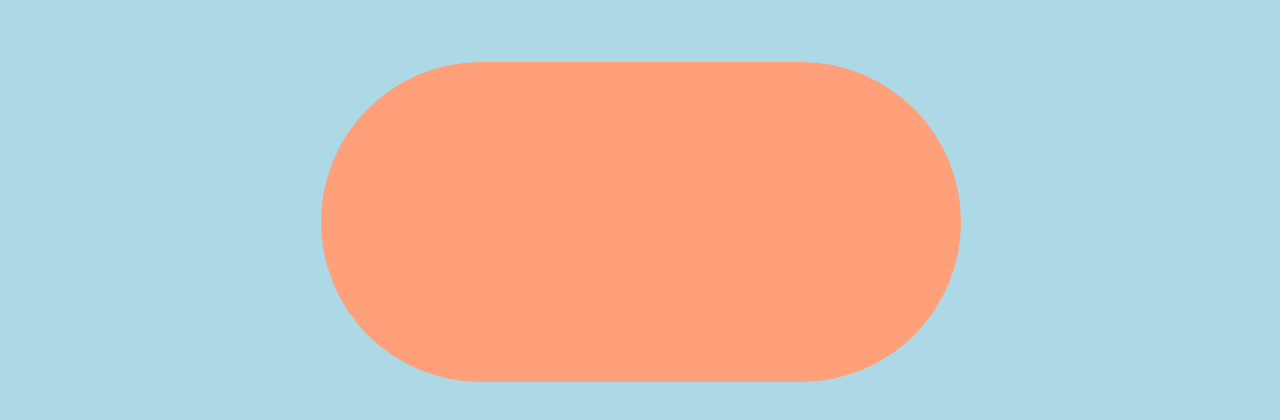
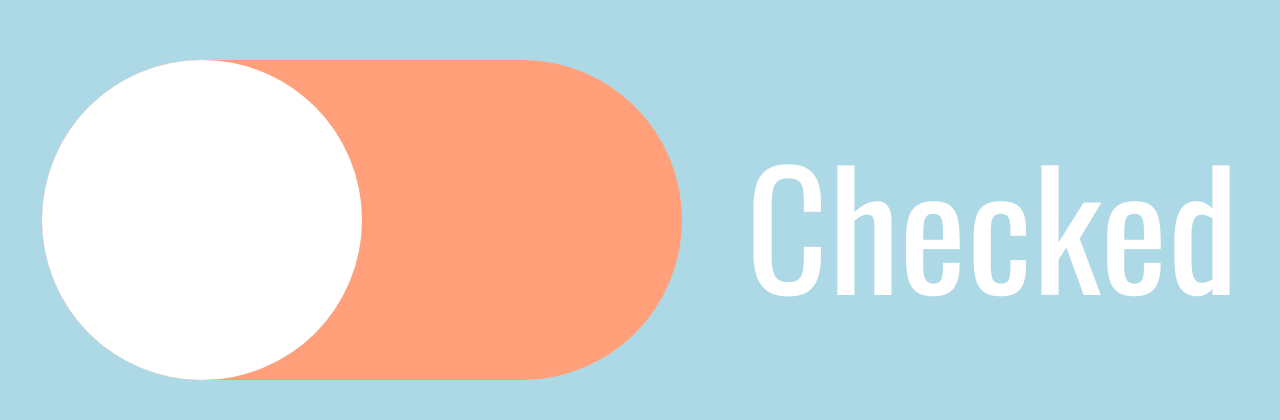
Before and after one commit to joseazevedo88/react-toggle, a React (Create React App) app: page / in a window 1280 px wide. Shown: the part 178-598 px from the top of the page. Built offline with nearby package versions, Linux system fonts and the light colour scheme.

Commit message:
Button toggles on/off

```diff
--- a/public/index.html
+++ b/public/index.html
@@ -13,6 +13,10 @@
       user's mobile device or desktop. See https://developers.google.com/web/fundamentals/web-app-manifest/
     -->
     <link rel="manifest" href="%PUBLIC_URL%/manifest.json" />
+    <link
+      href="https://fonts.googleapis.com/css?family=Oswald"
+      rel="stylesheet"
+    />
     <!--
       Notice the use of %PUBLIC_URL% in the tags above.
       It will be replaced with the URL of the `public` folder during the build.
--- a/src/App.js
+++ b/src/App.js
@@ -1,5 +1,6 @@
-import React, { Component } from "react";
-import styled from "styled-components";
+import React, { useState } from "react";
+import styled, { ThemeProvider } from "styled-components";
+//import theme from './theme'
 
 const Input = styled.input`
   height: 20rem;
@@ -7,9 +8,38 @@ const Input = styled.input`
   border-radius: 10rem;
   appearance: none;
   background: lightsalmon;
+  position: relative;
+  margin: 0;
+
+  &:focus {
+    border: none;
+    outline: none;
+  }
+
+  &::before {
+    content: "";
+    height: 20rem;
+    width: 20rem;
+    background: white;
+    position: absolute;
+    border-radius: 50%;
+  }
+
+  &:checked {
+    &::before {
+      content: "";
+      height: 20rem;
+      width: 20rem;
+      background: white;
+      position: absolute;
+      right: 0;
+      transition: right 500ms linear;
+      border-radius: 50%;
+    }
+  }
 `;
 
-const Wrapper = styled.div`
+const Body = styled.div`
   height: 100vh;
   background: lightblue;
   display: flex;
@@ -17,11 +47,36 @@ const Wrapper = styled.div`
   align-items: center;
 `;
 
+const InputWrapper = styled.div`
+  position: relative;
+`;
+
+const Label = styled.p`
+  font-family: "Oswald";
+  font-size: 10rem;
+  margin-left: 4rem;
+  color: white;
+`;
+
 function App() {
+  const [checked, setChecked] = useState(false);
+
   return (
-    <Wrapper>
-      <Input type="checkbox" />
-    </Wrapper>
+    // <ThemeProvider theme={theme}>
+    <Body>
+      <InputWrapper>
+        <Input
+          type="checkbox"
+          onClick={() => {
+            console.log("welelel");
+          }}
+        />
+        {/* {checked && <Checked />}
+        {!checked && <Unchecked />} */}
+      </InputWrapper>
+      <Label>Checked</Label>
+    </Body>
+    // </ThemeProvider>
   );
 }
 
```
